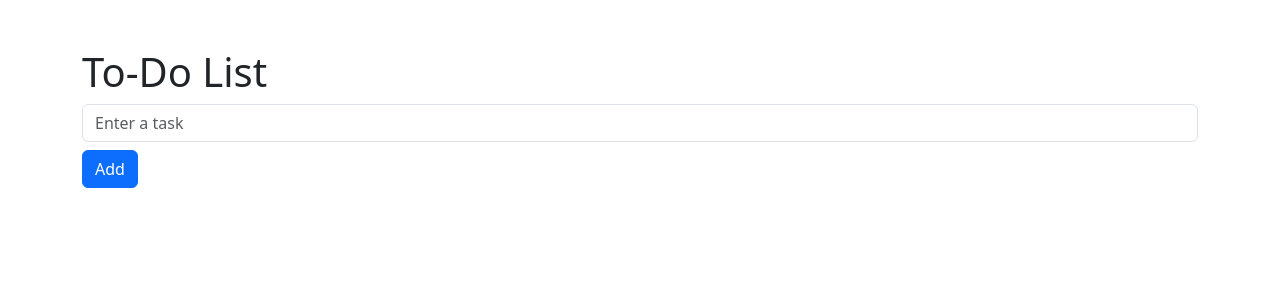
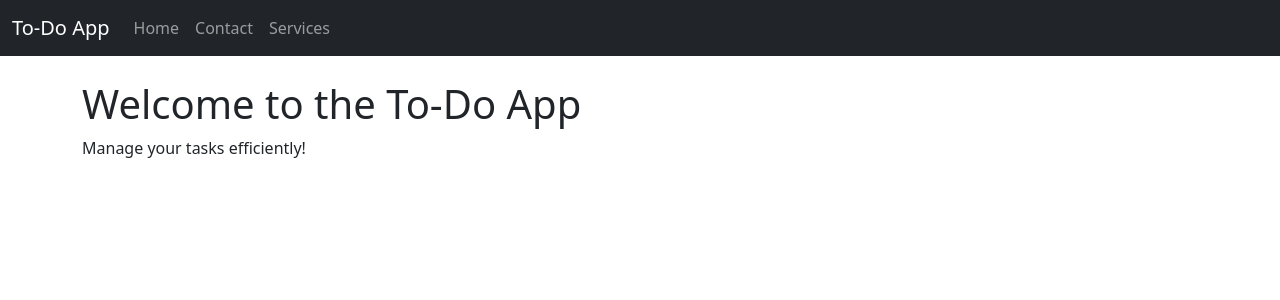
Before and after one commit to jeremyabeard5/djangojs, a Django app: page / in a window 1280 px wide. Shown: the top 300 px of the page. Run offline with Django 4.2, Linux system fonts and the light colour scheme; data that the repository does not hold is empty; some libraries are stand-ins or nearby versions.

Commit message:
got navbar and contact services pages working

```diff
--- /dev/null
+++ b/todoproject/templates/base.html
@@ -0,0 +1,41 @@
+<!DOCTYPE html>
+<html lang="en">
+<head>
+    <meta charset="UTF-8">
+    <meta name="viewport" content="width=device-width, initial-scale=1.0">
+    <title>{% block title %}To-Do App{% endblock %}</title>
+    <link rel="stylesheet" href="https://cdnjs.cloudflare.com/ajax/libs/bootstrap/5.3.0/css/bootstrap.min.css">
+</head>
+<body>
+    <!-- Navbar -->
+    <nav class="navbar navbar-expand-lg navbar-dark bg-dark">
+        <div class="container-fluid">
+            <a class="navbar-brand" href="{% url 'home' %}">To-Do App</a>
+            <button class="navbar-toggler" type="button" data-bs-toggle="collapse" data-bs-target="#navbarNav">
+                <span class="navbar-toggler-icon"></span>
+            </button>
+            <div class="collapse navbar-collapse" id="navbarNav">
+                <ul class="navbar-nav">
+                    <li class="nav-item">
+                        <a class="nav-link" href="{% url 'home' %}">Home</a>
+                    </li>
+                    <li class="nav-item">
+                        <a class="nav-link" href="{% url 'contact' %}">Contact</a>
+                    </li>
+                    <li class="nav-item">
+                        <a class="nav-link" href="{% url 'services' %}">Services</a>
+                    </li>
+                </ul>
+            </div>
+        </div>
+    </nav>
+
+    <!-- Page Content -->
+    <div class="container mt-4">
+        {% block content %}{% endblock %}
+    </div>
+
+    <!-- Bootstrap JS -->
+    <script src="https://cdnjs.cloudflare.com/ajax/libs/bootstrap/5.3.0/js/bootstrap.bundle.min.js"></script>
+</body>
+</html>
--- a/todoproject/templates/index.html
+++ b/todoproject/templates/index.html
@@ -1,99 +1,9 @@
-<!DOCTYPE html>
-<html lang="en">
-<head>
-    <meta charset="UTF-8">
-    <meta name="viewport" content="width=device-width, initial-scale=1.0">
-    <title>To-Do App</title>
-    <link rel="stylesheet" href="https://cdnjs.cloudflare.com/ajax/libs/bootstrap/5.3.0/css/bootstrap.min.css">
-    <script src="https://cdnjs.cloudflare.com/ajax/libs/jquery/3.6.0/jquery.min.js"></script>
-</head>
-<body>
-    <div class="container mt-5">
-        <h1>To-Do List</h1>
-        <form id="add-todo-form" method="post">
-            {% csrf_token %}
-            <input type="text" id="todo-title" class="form-control" placeholder="Enter a task" required>
-            <button type="submit" class="btn btn-primary mt-2">Add</button>
-        </form>
-        <ul id="todo-list" class="list-group mt-4"></ul>
-    </div>
+{% extends 'base.html' %}
 
-    <script>
-        // Fetch all todos
-        function fetchTodos() {
-            $.get('/get_todos/', function (data) {
-                const todoList = $('#todo-list');
-                todoList.empty();
-                data.todos.forEach(todo => {
-                    todoList.append(`
-                        <li class="list-group-item d-flex justify-content-between align-items-center">
-                            <span class="${todo.is_completed ? 'text-decoration-line-through' : ''}">
-                                ${todo.title}
-                            </span>
-                            <div>
-                                <button class="btn btn-sm btn-success" onclick="toggleTodo(${todo.id})">
-                                    ${todo.is_completed ? 'Undo' : 'Complete'}
-                                </button>
-                                <button class="btn btn-sm btn-danger" onclick="deleteTodo(${todo.id})">Delete</button>
-                            </div>
-                        </li>
-                    `);
-                });
-            });
-        }
+{% block title %}Home - To-Do App{% endblock %}
 
-        // Add a todo
-        $('#add-todo-form').on('submit', function (e) {
-            e.preventDefault();
-            const title = $('#todo-title').val();
-            $.post('/add_todo/', { title: title }, function (data) {
-                $('#todo-title').val('');
-                fetchTodos();
-            });
-        });
-
-        // Toggle a todo's completion status
-        function toggleTodo(todoId) {
-            $.post(`/update_todo/${todoId}/`, function () {
-                fetchTodos();
-            });
-        }
-
-        // Delete a todo
-        function deleteTodo(todoId) {
-            $.post(`/delete_todo/${todoId}/`, function () {
-                fetchTodos();
-            });
-        }
-
-        // Initial fetch
-        fetchTodos();
-    </script>
-
-    <script>
-        // Function to get CSRF token from cookies
-        function getCookie(name) {
-            let cookieValue = null;
-            if (document.cookie && document.cookie !== '') {
-                const cookies = document.cookie.split(';');
-                for (let i = 0; i < cookies.length; i++) {
-                    const cookie = cookies[i].trim();
-                    // Does this cookie string begin with the name we want?
-                    if (cookie.substring(0, name.length + 1) === (name + '=')) {
-                        cookieValue = decodeURIComponent(cookie.substring(name.length + 1));
-                        break;
-                    }
-                }
-            }
-            return cookieValue;
-        }
-        const csrftoken = getCookie('csrftoken');
-
-        // Set up AJAX to include the CSRF token in the headers
-        $.ajaxSetup({
-            headers: { 'X-CSRFToken': csrftoken }
-        });
-    </script>
-
-</body>
-</html>
+{% block content %}
+<h1>Welcome to the To-Do App</h1>
+<p>Manage your tasks efficiently!</p>
+<!-- The to-do list implementation goes here -->
+{% endblock %}
--- a/todoproject/todoapp/urls.py
+++ b/todoproject/todoapp/urls.py
@@ -2,7 +2,10 @@ from django.urls import path
 from . import views
 
 urlpatterns = [
-    path('', views.index, name='index'),
+    path('', views.index, name='home'),
+    path('contact/', views.contact, name='contact'),
+    path('services/', views.services, name='services'),
+    path('todo', views.todo, name='todo'),
     path('get_todos/', views.get_todos, name='get_todos'),
     path('add_todo/', views.add_todo, name='add_todo'),
     path('update_todo/<int:id>/', views.update_todo, name='update_todo'),
--- a/todoproject/todoapp/views.py
+++ b/todoproject/todoapp/views.py
@@ -7,6 +7,18 @@ from .models import Todo
 ## Render the home page
 def index(request):
     return render(request, 'index.html')
+
+## Render the todo page
+def todo(request):
+    return render(request, 'todo.html')
+
+## Render the contact page
+def contact(request):
+    return render(request, 'contact.html')
+
+## Render the services page
+def services(request):
+    return render(request, 'services.html')
 
 ## Get all todos
 def get_todos(request):
```
Also changed, not shown: todoproject/templates/contact.html (added, +9 -0 lines), todoproject/templates/services.html (added, +12 -0 lines), todoproject/templates/todo.html (added, +99 -0 lines).
